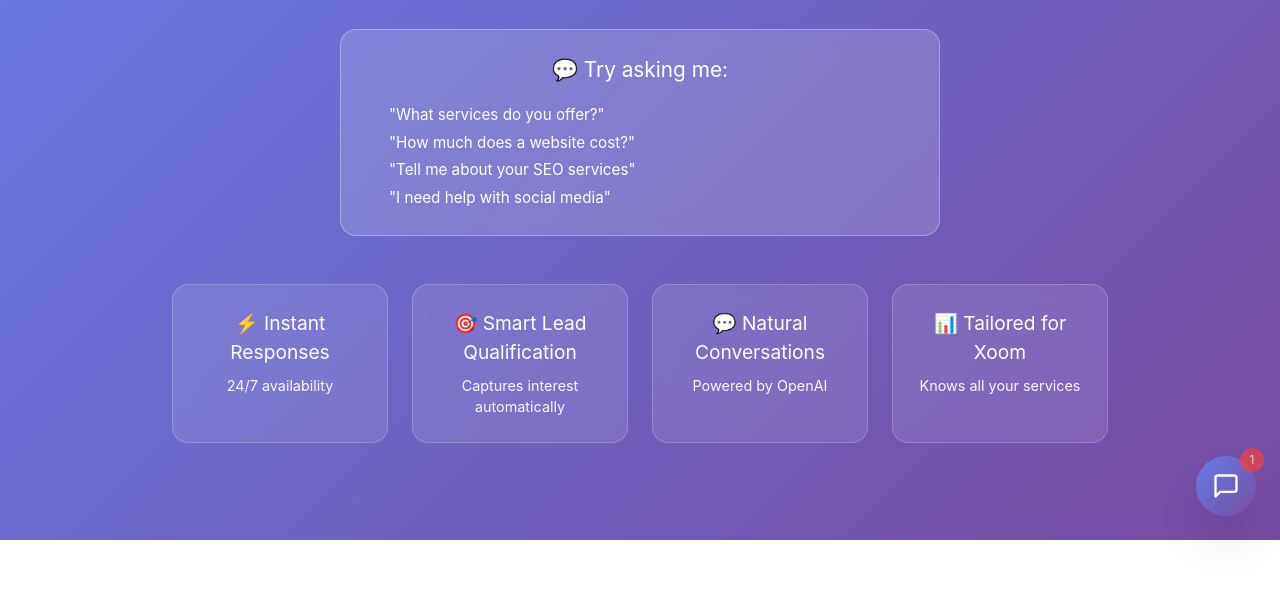
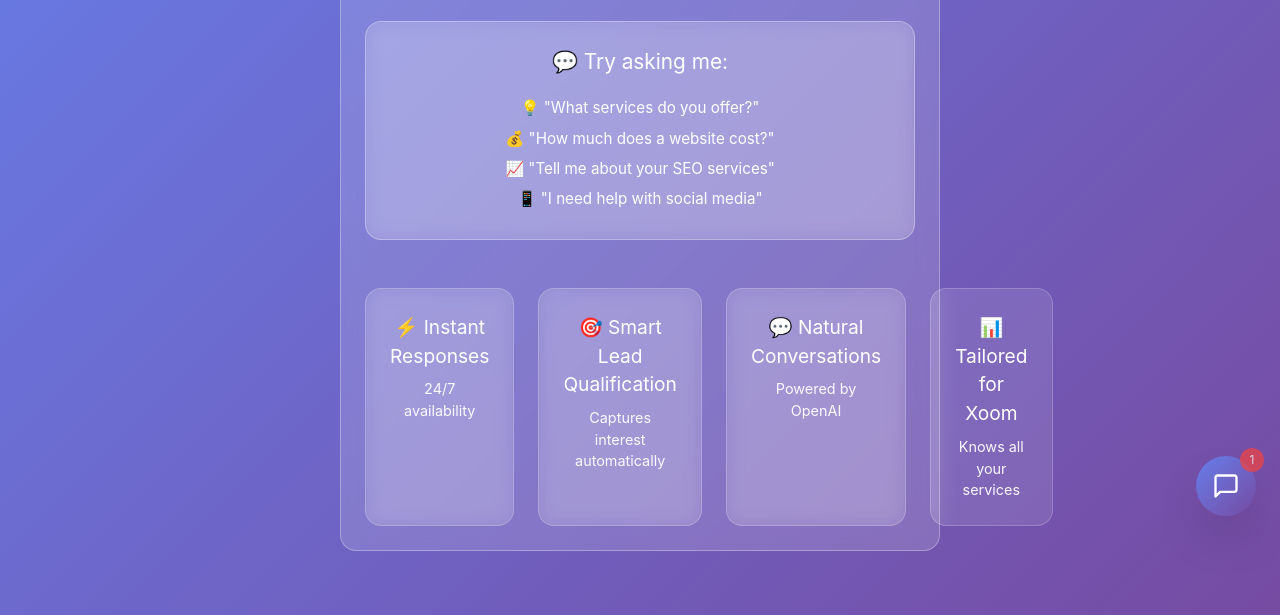
Before and after one commit to mariusnicorescu85/xoom-media-chatbot-demo, a plain HTML site: page index.html in a window 1280 px wide. Shown: the part 260-875 px from the top of the page. Before the commit the page ends 800 px from the top, so only its background shows below. Drawn offline with nearby package versions, Linux system fonts and the light colour scheme.

Commit message:
6th commit

```diff
--- a/index.html
+++ b/index.html
@@ -139,24 +139,15 @@
           max-width: 600px;
         "
       >
-        <h2 style="font-size: 1.3rem; margin-bottom: 1rem; margin-top: 0">
-          💬 Try asking me:
-        </h2>
-        <ul
-          style="
-            text-align: left;
-            font-size: 0.95rem;
-            margin: 0;
-            padding-left: 1.5rem;
-            line-height: 1.8;
-          "
-        >
-          <li>"What services do you offer?"</li>
-          <li>"How much does a website cost?"</li>
-          <li>"Tell me about your SEO services"</li>
-          <li>"I need help with social media"</li>
-        </ul>
-      </div>
+        <div style="background: rgba(255, 255, 255, 0.15); backdrop-filter: blur(10px); padding: 1.5rem; border-radius: 1rem; margin: 2rem auto; border: 1px solid rgba(255, 255, 255, 0.3); max-width: 600px;">
+    <h2 style="font-size: 1.3rem; margin-bottom: 1rem; margin-top: 0;">💬 Try asking me:</h2>
+    <div style="font-size: 0.95rem; line-height: 2; text-align: center;">
+        <div>💡 "What services do you offer?"</div>
+        <div>💰 "How much does a website cost?"</div>
+        <div>📈 "Tell me about your SEO services"</div>
+        <div>📱 "I need help with social media"</div>
+    </div>
+</div>
 
       <div class="feature-grid">
         <div class="feature-card">
```
